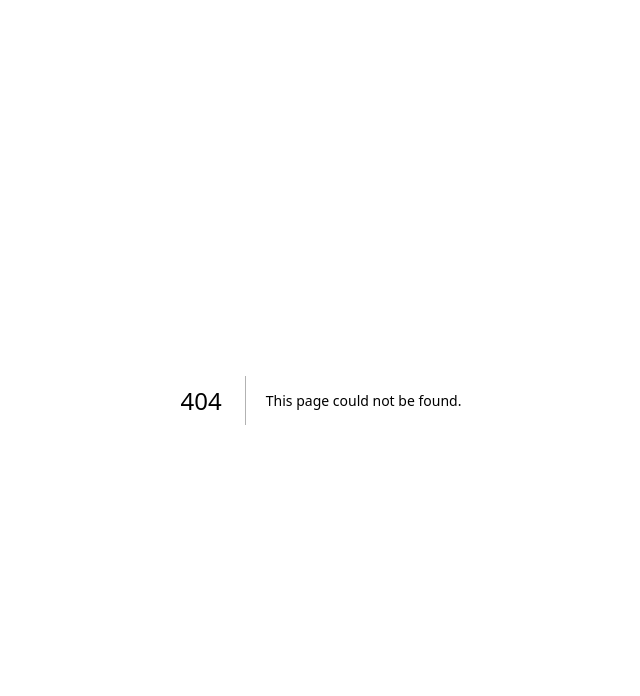
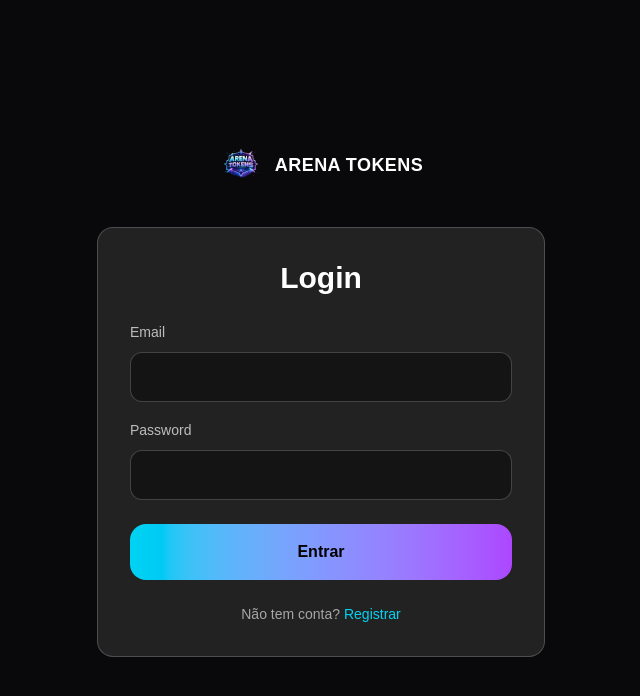
Before and after one commit to tetex12/tokens-frontend, a Next.js app: page /login in a window 1280 px wide. Before the commit this address had no page. Shown: the top 696 px of the page, without its empty margins (319-959 px from the left). Built offline with nearby package versions, Linux system fonts and the light colour scheme.

Commit message:
Add login page with authentication logic
Implement login functionality with email and password input, handle API response, and display messages.

```diff
--- /dev/null
+++ b/app/login/page.tsx
@@ -0,0 +1,139 @@
+"use client";
+
+import { useState } from "react";
+import { useRouter } from "next/navigation";
+import Link from "next/link";
+import { Brand } from "@/src/components/Brand";
+
+export default function LoginPage() {
+
+  const router = useRouter();
+
+  const [email, setEmail] = useState("");
+  const [password, setPassword] = useState("");
+
+  const [message, setMessage] = useState("");
+
+  async function handleLogin() {
+
+    setMessage("Entrando...");
+
+    try {
+
+      const res = await fetch(
+        `${process.env.NEXT_PUBLIC_API_URL}/auth/login`,
+        {
+          method: "POST",
+          headers: {
+            "Content-Type": "application/json",
+          },
+          body: JSON.stringify({
+            email,
+            password,
+          }),
+        }
+      );
+
+      const data = await res.json().catch(() => null);
+
+      if (!res.ok) {
+        setMessage(data?.message || "Erro no login");
+        return;
+      }
+
+      const token = data?.accessToken;
+
+      if (!token) {
+        setMessage("Token não recebido");
+        return;
+      }
+
+      // salva JWT
+      localStorage.setItem("token", token);
+
+      setMessage("Login realizado 🚀");
+
+      // redireciona para duelo
+      setTimeout(() => {
+        router.push("/duel");
+      }, 800);
+
+    } catch (error) {
+
+      console.error(error);
+      setMessage("Erro de conexão com servidor");
+
+    }
+
+  }
+
+  return (
+    <div className="min-h-screen bg-zinc-950 text-white flex items-center justify-center px-6">
+
+      <div className="w-full max-w-md">
+
+        <div className="flex justify-center mb-10">
+          <Brand />
+        </div>
+
+        <div className="bg-white/10 border border-white/20 rounded-2xl p-8">
+
+          <h2 className="text-3xl font-black mb-6 text-center">
+            Login
+          </h2>
+
+          <div className="space-y-4">
+
+            <div>
+              <label className="text-sm text-white/70">
+                Email
+              </label>
+              <input
+                type="email"
+                value={email}
+                onChange={(e) => setEmail(e.target.value)}
+                className="mt-2 w-full rounded-xl bg-black/40 border border-white/20 px-4 py-3 outline-none"
+              />
+            </div>
+
+            <div>
+              <label className="text-sm text-white/70">
+                Password
+              </label>
+              <input
+                type="password"
+                value={password}
+                onChange={(e) => setPassword(e.target.value)}
+                className="mt-2 w-full rounded-xl bg-black/40 border border-white/20 px-4 py-3 outline-none"
+              />
+            </div>
+
+          </div>
+
+          <button
+            onClick={handleLogin}
+            className="mt-6 w-full rounded-2xl bg-gradient-to-r from-cyan-400 to-purple-500 text-black font-extrabold py-4 hover:scale-105 transition-all"
+          >
+            Entrar
+          </button>
+
+          {message && (
+            <p className="mt-4 text-center text-white/80">
+              {message}
+            </p>
+          )}
+
+          <div className="mt-6 text-center text-white/60 text-sm">
+            Não tem conta?{" "}
+            <Link href="/register" className="text-cyan-400">
+              Registrar
+            </Link>
+          </div>
+
+        </div>
+
+      </div>
+
+    </div>
+  );
+}
```
